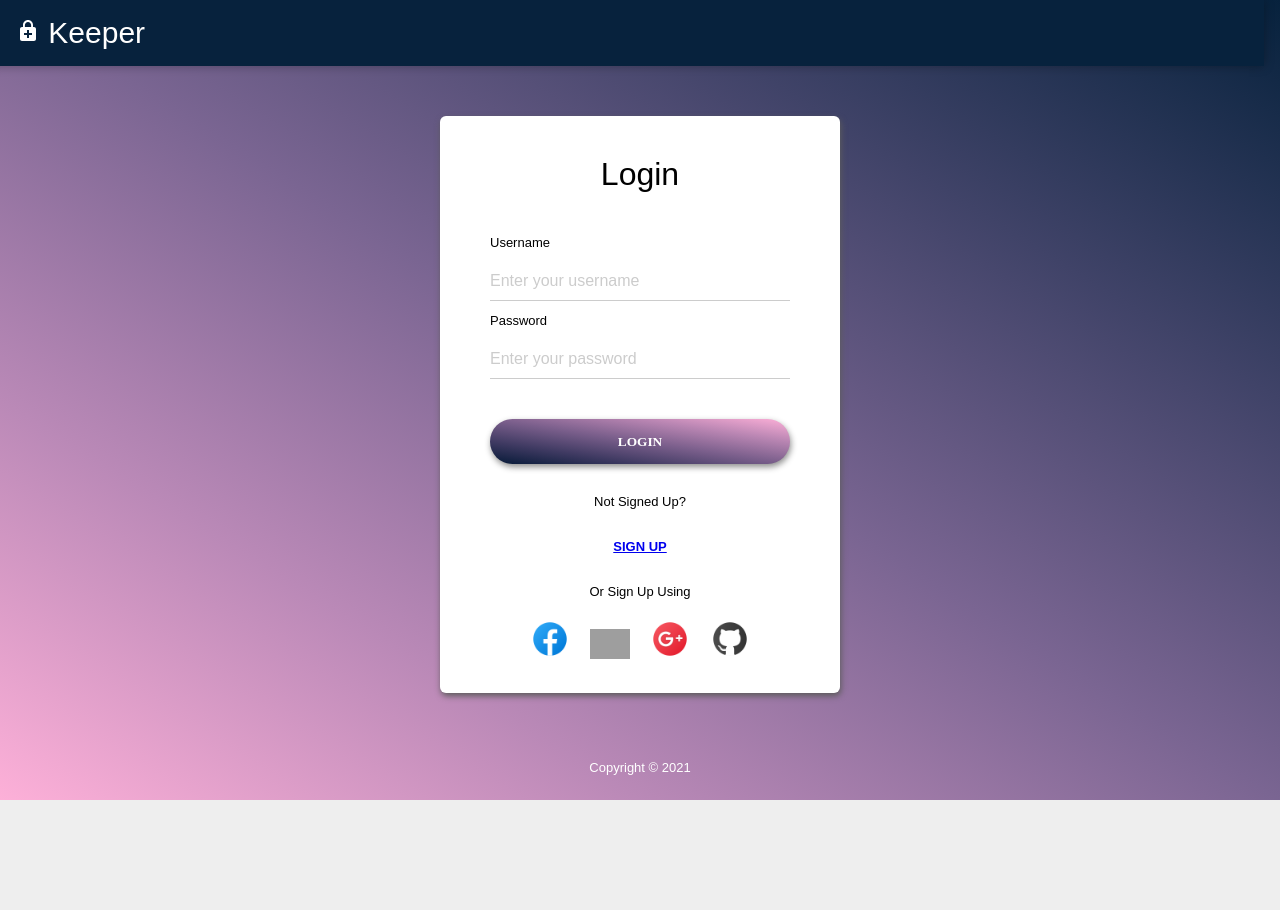
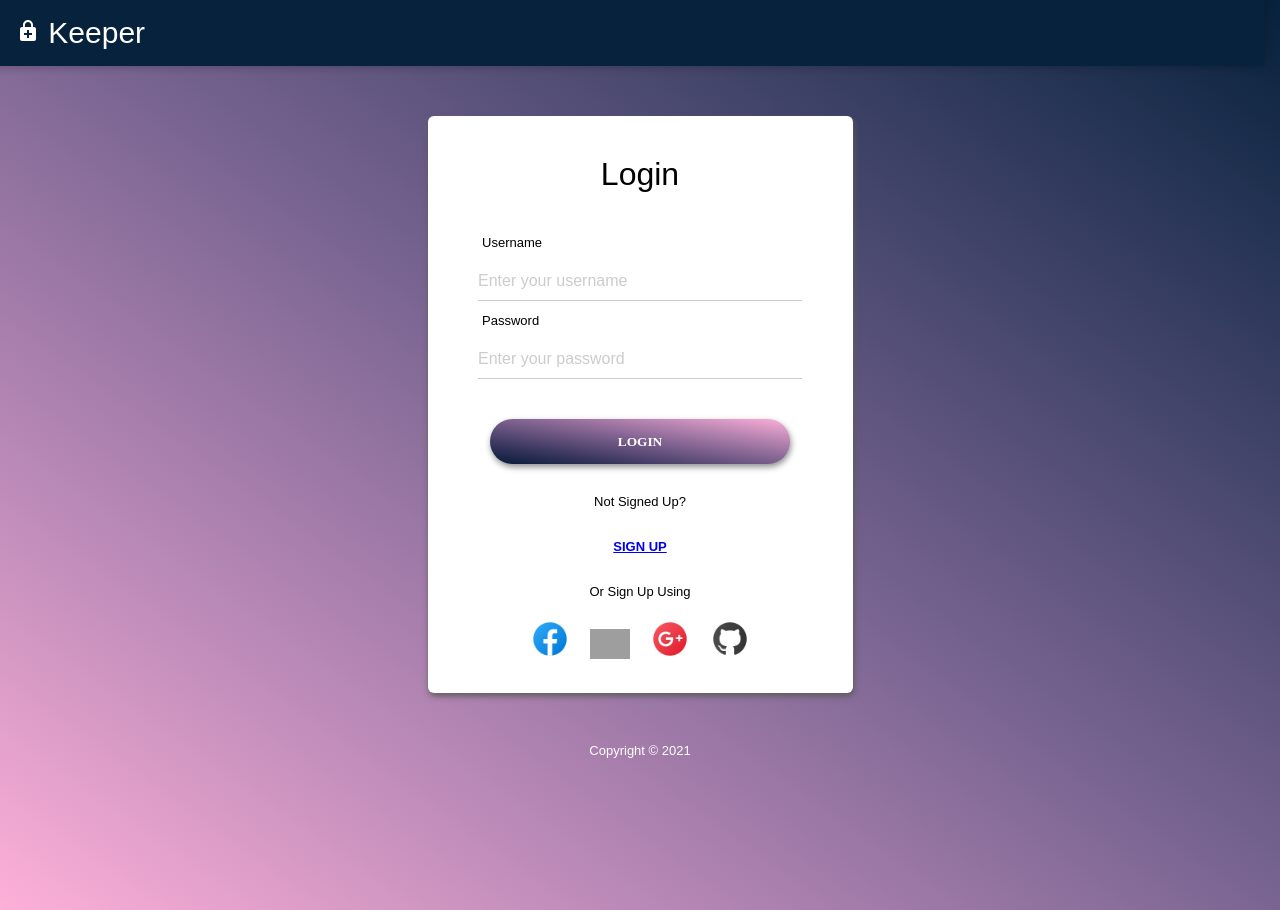
Before and after one commit to chukwuma-azubuike/Keeper-App-Client, a React (Create React App) app: page / in a window 1280 px wide. Before the commit the page ends 800 px from the top, so only its background shows below. Built offline with nearby package versions, Linux system fonts and the light colour scheme; grey boxes are pictures that could not be loaded.

Commit message:
Fix auth page responsiveness

```diff
--- a/public/styles.css
+++ b/public/styles.css
@@ -11,8 +11,7 @@ html {
 body {
   background: #eee;
   background-repeat: no-repeat;
-  height: 800px;
-  /* background-color: #ebf0f6; */
+  height: 910px;
   background-image: linear-gradient(to left bottom, #07223d, #404368, #7a6592, #ba89b7, #fdb0d8);
   /* background-image: url("https://www.transparenttextures.com/patterns/black-linen.png"); */
 }
@@ -34,12 +33,11 @@ header span {
 
 footer {
   position: absolute;
-  bottom: 1px;
+  /* bottom: 1px; */
   margin: auto;
   text-align: center;
-  bottom: 0;
   width: 100%;
-  height: 2.5rem;
+  height: 5rem;
 }
 
 footer p {
@@ -119,13 +117,33 @@ form.create-note button {
 
 .auth {
   background-color: #fff;
-  width: 400px;
+  width: 80%;
   height: auto;
   text-align: center;
   padding: 10px;
   margin: 50px auto;
   border-radius: 6px;
   box-shadow: 1px 3px 6px #5c5b5b;
+}
+
+@media only screen and (min-width: 600px) {
+  /* For Tablet view */
+  .auth {
+    width: 60%;
+  }
+  .label-div {
+    padding-left: 2%;
+  }
+}
+
+@media only screen and (min-width: 800px) {
+  /* For desktop */
+  .auth {
+    width: 425px;
+  }
+  .label-div {
+    padding-left: 10px;
+  }
 }
 
 .auth h1 {
@@ -141,7 +159,7 @@ form.create-note button {
 
 .auth input {
   margin: 10px 40px;
-  width: 300px;
+  width: 80%;
   height: 40px;
   border-style: none;
   border-bottom: solid 1px #ccc;
@@ -158,7 +176,7 @@ input:focus, button {
 }
 
 .label-div {
-  padding-left: 40px;
+  padding-left: 11%;
   text-align: left;
 }
 
```
